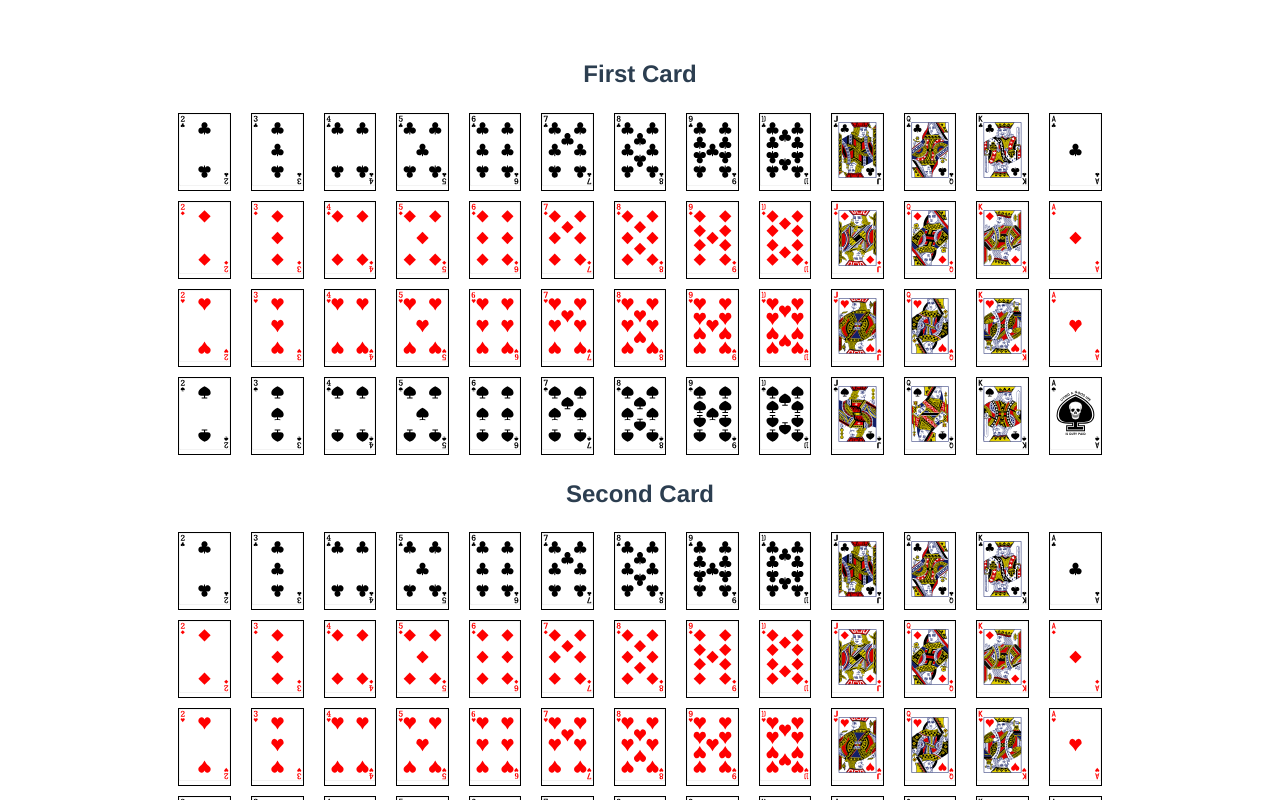
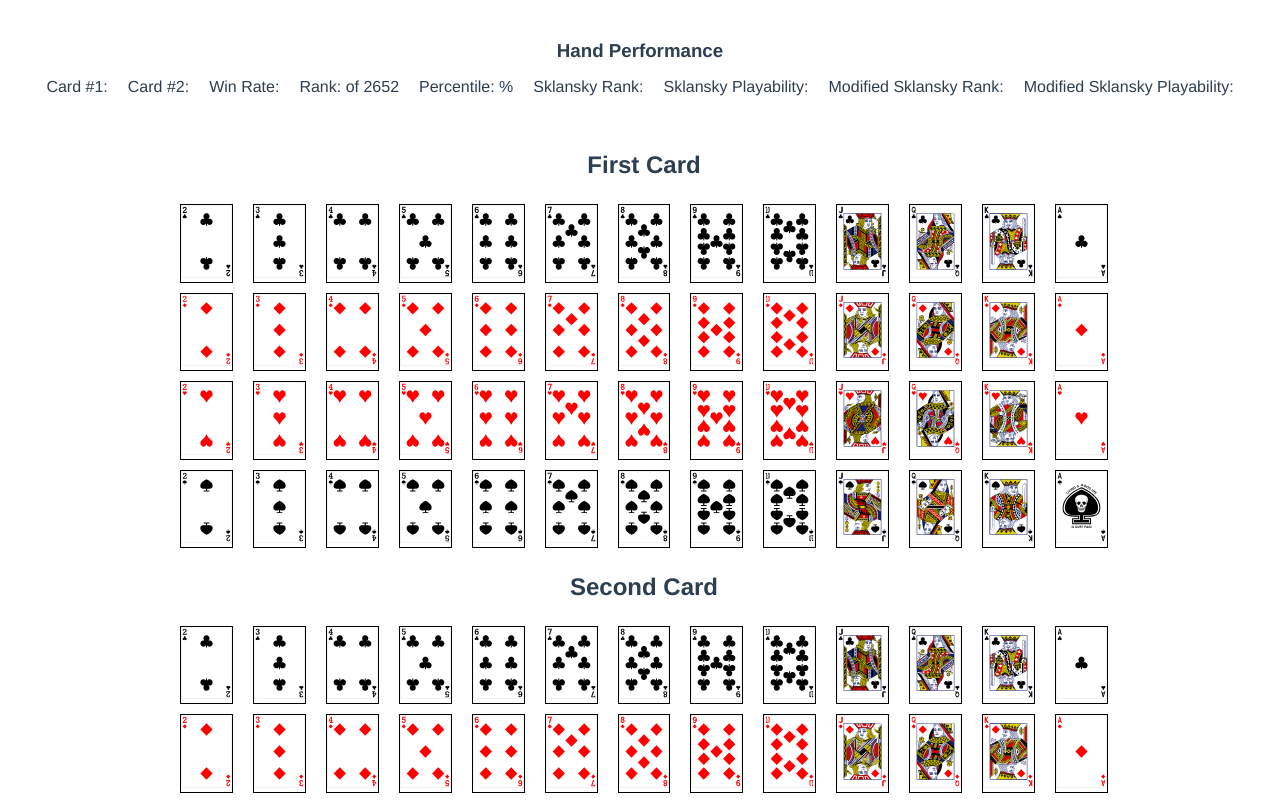
Before and after one commit to amarkules1/texas-holdem-dashboard, a Vue app in the folder texas-holdem-frontend/: page / in a window 1280 px wide. Shown: the top 800 px of the page. Built offline with nearby package versions, Linux system fonts and the light colour scheme.

Commit message:
UI adjustments

```diff
--- a/texas-holdem-frontend/src/App.vue
+++ b/texas-holdem-frontend/src/App.vue
@@ -1,15 +1,15 @@
 <template>
   <!-- <img alt="Vue logo" src="./assets/logo.png"> -->
-  <HelloWorld msg="Welcome to Your Vue.js App"/>
+  <HoleCards/>
 </template>
 
 <script>
-import HelloWorld from './components/HelloWorld.vue'
+import HoleCards from './components/HoleCards.vue'
 
 export default {
   name: 'App',
   components: {
-    HelloWorld
+    HoleCards
   }
 }
 </script>
--- a/texas-holdem-frontend/src/components/HelloWorld.vue
+++ b/texas-holdem-frontend/src/components/HoleCards.vue
@@ -1,5 +1,5 @@
 <template>
-  <div class="hello">
+  <div class="selectors">
     <h1>{{ msg }}</h1>
     <h2>First Card</h2>
     <div class="cardSelector">
@@ -18,6 +18,7 @@
       </div>
     </div>
   </div>
+  <div class="statsContainer">
   <div class="stats">
     <h3>Hand Performance</h3>
     <ul>
@@ -37,18 +38,19 @@
         Percentile: {{ perf.percentile }}%
       </li>
       <li>
-        Sklasky Rank: {{ perf.sklansky }}
+        Sklansky Rank: {{ perf.sklansky }}
       </li>
       <li>
-        Sklasky Playability: {{ perf.sklansky_position }}
+        Sklansky Playability: {{ perf.sklansky_position }}
       </li>
       <li>
-        Modified Sklasky Rank: {{ perf.modified_sklansky }}
+        Modified Sklansky Rank: {{ perf.modified_sklansky }}
       </li>
       <li>
-        Modified Sklasky Playability: {{ perf.modified_sklansky_position }}
+        Modified Sklansky Playability: {{ perf.modified_sklansky_position }}
       </li>
     </ul>
+  </div>
   </div>
 </template>
 
@@ -56,7 +58,7 @@
 import axios from 'axios'
 
 export default {
-  name: 'HelloWorld',
+  name: 'HoleCards',
   data() {
     return {
       firstRank: "",
@@ -135,4 +137,25 @@ a {
 
 .cardImage {
   width: 100%;
-}</style>
+}
+.statsContainer {
+    position: fixed;
+    top: 0;
+    left: 0;
+    height: 130px;
+    z-index: 999;
+    background-color: white;
+    width: 100%;
+}
+
+.stats {
+    width: 100%;
+}
+
+.selectors {
+    height: 90%;
+    overflow-y: scroll;
+    position: fixed;
+    top: 130px;
+}
+</style>
```
Also changed, not shown: 9 other files (tests, documents, lock files or other folders).
